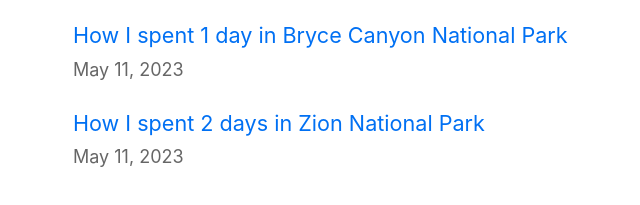
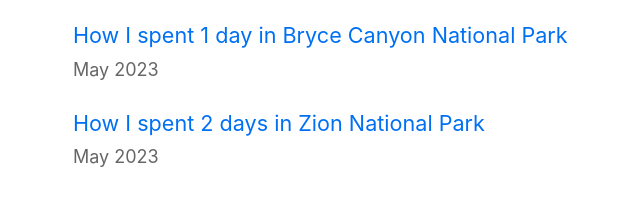
Before and after one commit to jessika/bilbo, a Next.js app: page / in a window 1280 px wide. Shown: the part 153-358 px from the top of the page, without its empty margins (261-901 px from the left). Built offline with nearby package versions, Linux system fonts and the light colour scheme.

Commit message:
Only show month and year on post in post list.

```diff
--- a/pages/index.tsx
+++ b/pages/index.tsx
@@ -28,7 +28,7 @@
               <Link href={`/posts/${id}`}>{title}</Link>
               <br />
               <small className={utilStyles.lightText}>
-                <Date dateString={updated_date} />
+                <Date dateString={updated_date} formatString={"LLLL yyyy"} />
               </small>
             </li>
           ))}
```
